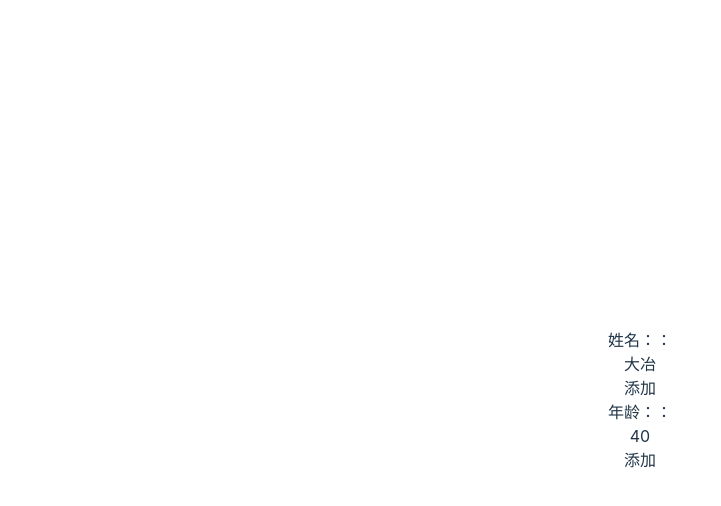
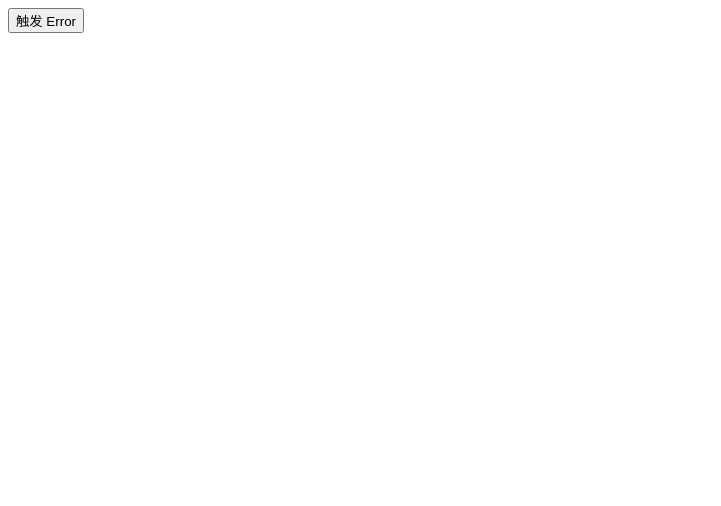
Before and after one commit to husky-dot/vue-tips-handbook, a Vue app: page / in a window 1280 px wide. Shown: the top 506 px of the page, without its empty margins (0-721 px from the left). Built offline with nearby package versions, Linux system fonts and the light colour scheme.

Commit message:
feat: 完成

```diff
--- a/src/App.vue
+++ b/src/App.vue
@@ -1,10 +1,16 @@
 <template>
-  <div>
-    <User />
-  </div>
+  <button @click="triggerError = !triggerError">触发 Error</button>
+  <span v-if="triggerError">
+    <!-- 这里将会引发一个错误，因为试图执行一个不存在的方法 -->
+    {{ hello.oops() }}
+  </span>
+  <span v-else>
+    <!-- 这里会产生一个警告，因为`hello`不存在。 -->
+    {{ hello }}
+  </span>
 </template>
 
 <script setup>
-import User from './components/User.vue'
-
+import { ref } from 'vue'
+const triggerError = ref(false)
 </script>
--- a/src/main.js
+++ b/src/main.js
@@ -1,10 +1,14 @@
 import { createApp } from 'vue'
-// import { createApp } from 'vue/dist/vue.esm-bundler.js'
-import './style.css'
 import App from './App.vue'
 
 const app = createApp(App)
 
-app.config.globalProperties.$myGlobal = '全局属性'
+app.config.errorHandler = (err) => {
+  alert(err)
+}
+
+app.config.warnHandler = (warn) => {
+  console.warn(`[CUSTOM WARNING] ${warn}`)
+}
 
 app.mount('#app')
```
